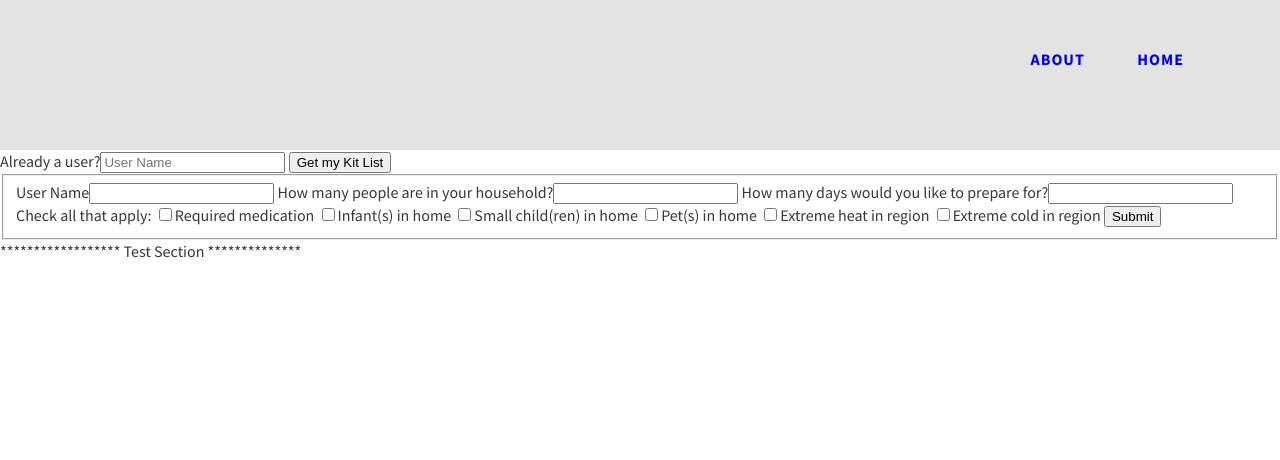
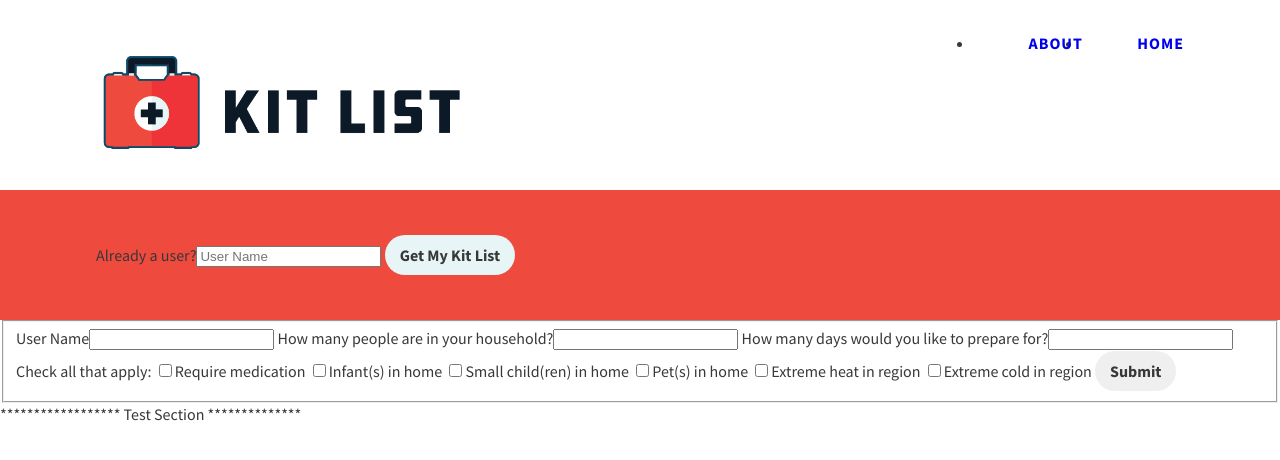
Before and after one commit to acl-flourine/kit-list-client, a plain HTML site: page index.html in a window 1280 px wide. Drawn offline with nearby package versions, Linux system fonts and the light colour scheme; a script that the page names is missing.

Commit message:
additional styling

```diff
--- a/index.html
+++ b/index.html
@@ -15,13 +15,12 @@
 </head>
 <body>
 
-    <section id="nav">
-        <nav>
+    <section>
+        <nav id="main-nav">
+            <img src="/images/kit-list.png" id="logo">
             <ul>
                 <li><a href="/home">home</a></li>
-                <!-- <li><a href="/">list</a></li> -->
                 <li><a href="/about" >about</a></li>
-                <!-- <li><a href="/map">map</a></li> -->
             </ul>
         </nav>
     </section>
@@ -30,7 +29,7 @@
         <section id="home-view">
             <div id="existing-user">
                 <label>Already a user?<input type="text" placeholder="User Name" name="existing"></label>
-                <button type="submit" id="find">Get my Kit List</button>
+                <button type="submit" id="find">Get My Kit List</button>
             </div>
 
             <form id="new-user">
@@ -39,7 +38,7 @@
                     <label>How many people are in your household?<input type="text" name="household"></label>
                     <label>How many days would you like to prepare for?<input type="text" name="days"></label>
                     <label>Check all that apply:
-                            <input type="checkbox" name="types" value="meds">Required medication
+                            <input type="checkbox" name="types" value="meds">Require medication
                             <input type="checkbox" name="types" value="infant">Infant(s) in home
                             <input type="checkbox" name="types" value="child">Small child(ren) in home
                             <input type="checkbox" name="types" value="pets">Pet(s) in home
--- a/styles/base.css
+++ b/styles/base.css
@@ -1,10 +1,5 @@
 body {
     margin: 0;
-}
-
-nav {
-    background: #E3E3E3;
-    padding: 2.5% 7.5%;
 }
 
 h1, h2, h3, h4, h5, h6 {
@@ -18,21 +13,84 @@ body {
     margin: 0;
 }
 
+nav {
+    background: #e8f5f7;
+    padding: 2.5% 7.5%;
+}
+
+#main-nav {
+    background: #ffffff;
+}
+
 nav ul {
-    list-style: none;
     font-family: 'Source Sans Pro', sans-serif;
     font-weight: bold;
     padding-bottom: 5%;
+    display: inline;
 }
 
 nav ul li {
-    display: inline;
     float: right;
     padding-left: 5%;
+    text-transform: uppercase;
+    letter-spacing: 1px;
 }
 
 nav ul li a {
     text-decoration: none;
-    text-transform: uppercase;
-    letter-spacing: 1px;
 }
+
+#logo {
+    vertical-align: middle;
+    width: 35%;
+    margin-right: 20px;
+    margin-top: 15px;
+}
+
+#existing-user {
+    background-color: #ef4a3e;
+    padding: 3.5% 7.5%;
+}
+
+button {
+    border-radius: 20px;
+    border-style: none;
+    border-width: 1px;
+    padding: 10px 15px 10px;
+    font-family: 'Source Sans Pro', sans-serif;
+    font-size: 1em;
+    font-weight: bold;
+    color: #383838;
+}
+
+button#find {
+    background-color: #e8f5f7;
+    &:hover, &:focus: {
+        background:
+}
+
+button#submit-user {
+    background-color: #8FB996;
+}
+
+#new-user {
+    /* margin-top: 5%; */
+}
+
+fieldset {
+    padding: 5% 7.5%;
+    background-color: #e8f5f7;
+    border: none;
+}
+
+label {
+    text-align: right;
+    clear: both;
+    float:left;
+    margin-right:15px;
+    font-size: 1.3em;
+    line-height: 2em;
+}
+
+input {
+}
```
